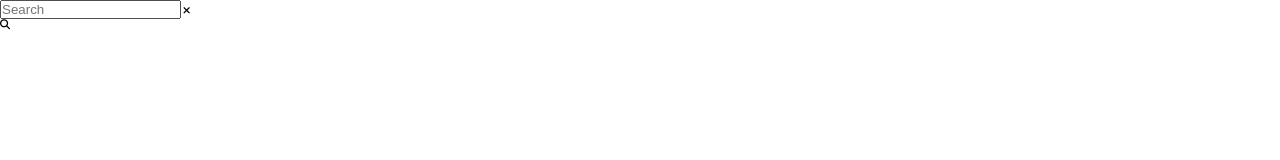
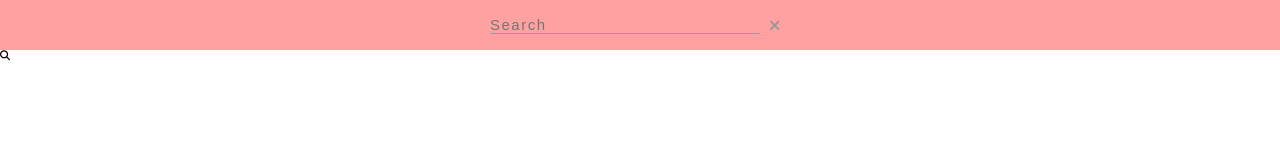
Before and after one commit to tod619/search_bar_animation, a plain HTML site: page index.html in a window 1280 px wide. Drawn offline with Linux system fonts and the light colour scheme.

Commit message:
Add style to search-input-wrapper + all children in style.css file

```diff
--- a/style.css
+++ b/style.css
@@ -7,3 +7,36 @@
 html {
     font-size: 62.5%;
 }
+
+.search-input-wrapper {
+    width: 100%;
+    height: 5rem;
+    background-color: rgba(255, 69, 69, 0.5);
+    display: flex;
+    align-items: center;
+    justify-content: center;
+}
+
+.search-input {
+    width: 30rem;
+    display: flex;
+    align-items: center;
+}
+
+.search-input input {
+    width: 27rem;
+    background-color: transparent;
+    border: none;
+    border-bottom: 0.1rem solid #999;
+    font-size: 1.5rem;
+    letter-spacing: 0.15rem;
+    outline: none;
+    color: #555;
+    margin-right: 1rem;
+}
+
+.search-input i {
+    font-size: 1.5rem;
+    color: #999;
+    cursor: pointer;
+}
```
